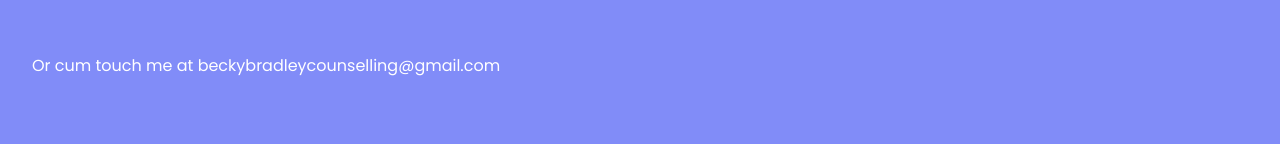
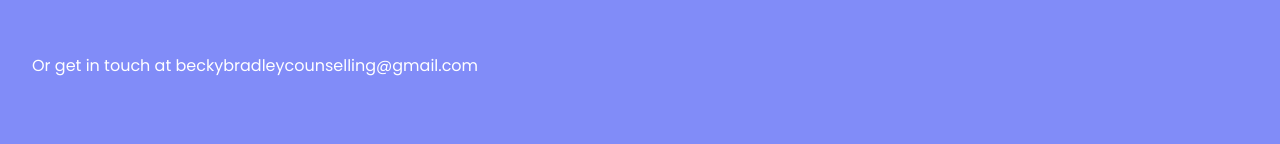
Before and after one commit to jamezmca/rebecca-v2, a SvelteKit app: page / in a window 1280 px wide. Shown: the part 4235-4379 px from the top of the page. Built offline with nearby package versions, Linux system fonts and the light colour scheme.

Commit message:
Update +page.svelte

```diff
--- a/src/routes/+page.svelte
+++ b/src/routes/+page.svelte
@@ -362,7 +362,7 @@
 
         <ContactForm />
         <div class="flex items-center ">
-            <p>Or cum touch me at beckybradleycounselling@gmail.com</p>
+            <p>Or get in touch at beckybradleycounselling@gmail.com</p>
         </div>
     </section>
 </main>
```
